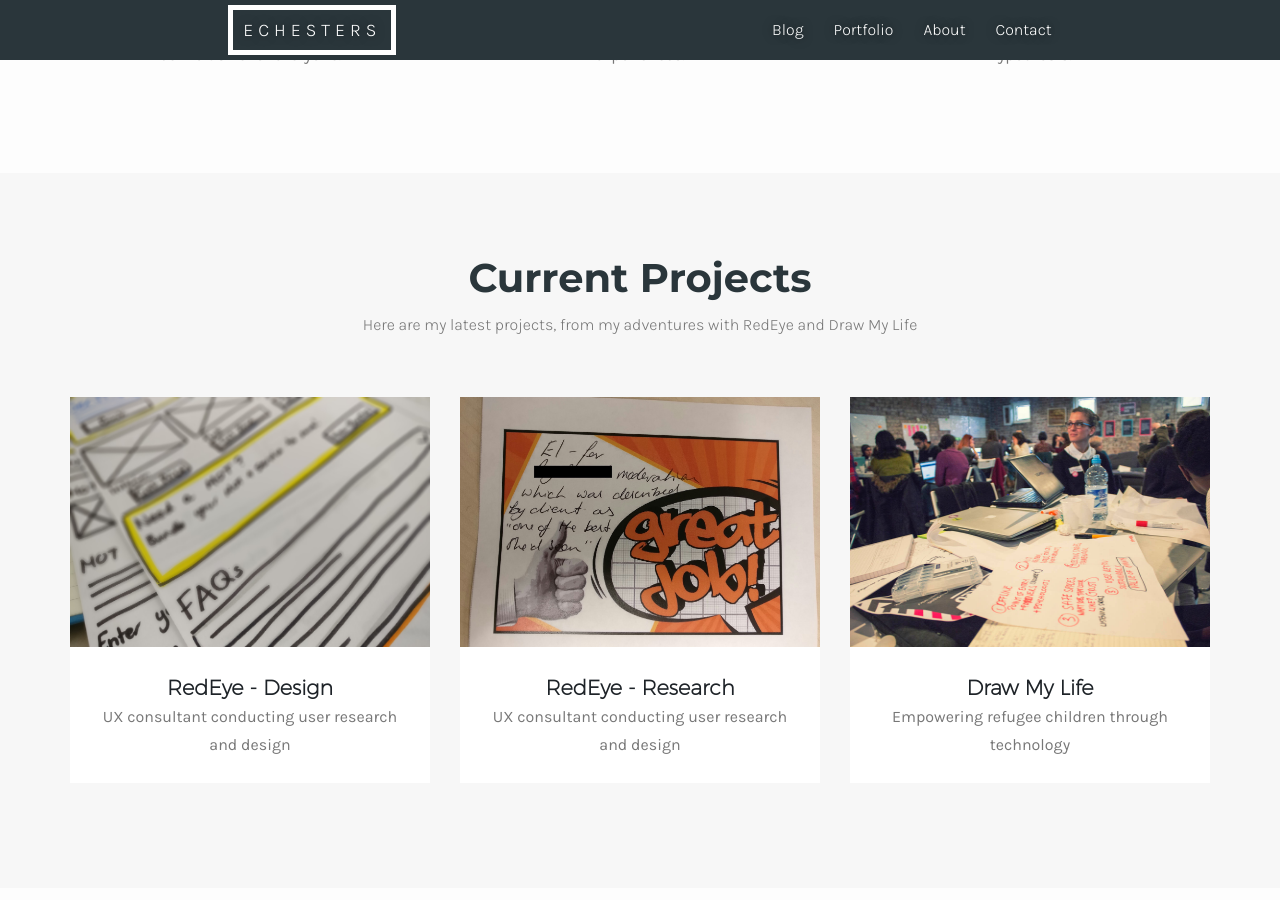
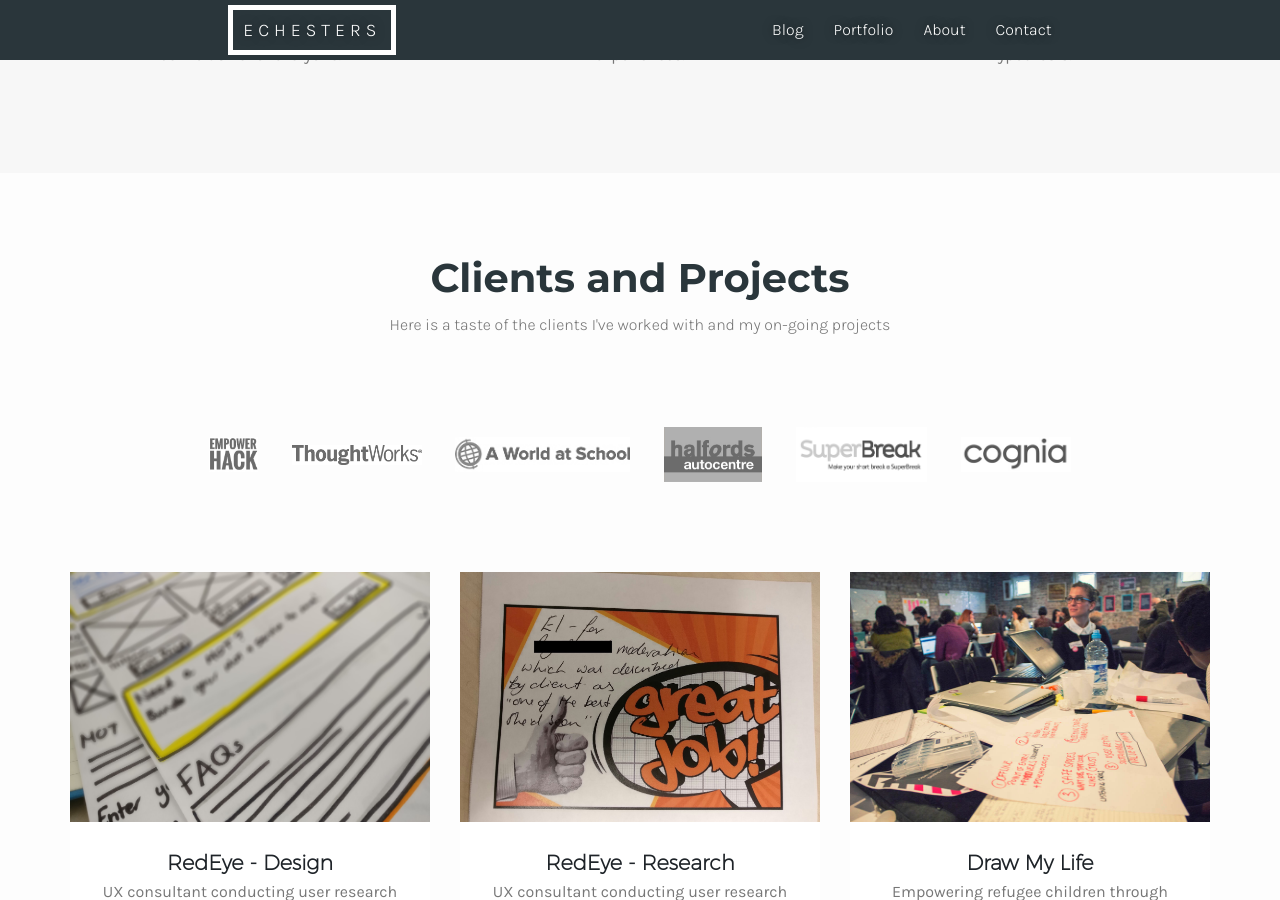
Before and after one commit to EChesters/echesters.github.io, a Jekyll site: the page built from portfolio.html, in a window 1280 px wide and 900 px high, scrolled down 1267 px. Built offline with Jekyll 4.4.1, drawn with Linux system fonts in a browser that asks for light colours; nearby versions of some CDN libraries; some of the changed text lies outside the part shown.

Commit message:
Moved the clients bar + Restyling of elements + Removed WHFNP from portfolio

```diff
--- a/_includes/_portfolio/about.html
+++ b/_includes/_portfolio/about.html
@@ -1,4 +1,4 @@
-<section id="about">
+<section id="about" class="bg-light-gray">
   <div class="container">
     <div class="row">
       <div class="col-lg-12 text-center">
--- a/_includes/_portfolio/clients.html
+++ b/_includes/_portfolio/clients.html
@@ -1,4 +1,4 @@
-<div id="clients" class="col-xs-12 col-md-8 position central">
+<div id="clients">
   <ul class="clients text-center">
     <li><img src="/images/portfolio/clients/eh.jpg" alt="EmpowerHack logo"></li>
     <li><img src="/images/portfolio/clients/tw.jpg" alt="thoughtworks logo" class="small"></li>
--- a/_includes/_portfolio/complete-projects.html
+++ b/_includes/_portfolio/complete-projects.html
@@ -75,23 +75,6 @@
             <p class="text-muted">Building and designing our in house API experience</p>
           </div>
         </div>
-
-        <div class="col-md-4 col-sm-6 portfolio-item">
-          <a href="/pages/women-hack-for-non-profits.html" class="portfolio-link" data-toggle="modal">
-            <div class="portfolio-hover">
-              <div class="portfolio-hover-content">
-                <i class="fa fa-eye" aria-hidden="true"></i>
-              </div>
-            </div>
-            <div class="portfolio-img-container">
-              <img src="/images/portfolio/whfnp/whfnp-7.jpg">
-            </div>
-          </a>
-          <div class="portfolio-caption">
-            <h4>Women Hack for Non Profits</h4>
-            <p class="text-muted">Open Source community for women and non-profits</p>
-          </div>
-        </div>
       </div>
     </div>
   </div>
--- a/_includes/_portfolio/current-projects.html
+++ b/_includes/_portfolio/current-projects.html
@@ -1,11 +1,14 @@
-<section id="current" class="bg-light-gray">
+<section id="current">
   <div class="container">
     <div class="row">
       <div class="col-lg-12 text-center">
-        <h2 class="section-heading">Current Projects</h2>
-        <h3 class="section-subheading text-muted">Here are my latest projects, from my adventures with RedEye and Draw My Life</h3>
+        <h2 class="section-heading">Clients and Projects</h2>
+        <h3 class="section-subheading text-muted">Here is a taste of the clients I've worked with and my on-going projects</h3>
       </div>
     </div>
+
+    {% include _portfolio/clients.html %}
+
     <div class="row">
       <div class="portfolio-items">
 
--- a/_sass/_portfolio.scss
+++ b/_sass/_portfolio.scss
@@ -561,6 +561,8 @@
 
 ul.clients {
   padding: $spacing-unit 0;
+  margin-left: 0;
+  margin-bottom: calc( #{$spacing-unit} * 2);
 
   li {
     list-style: none;
--- a/portfolio.html
+++ b/portfolio.html
@@ -4,8 +4,9 @@
 ---
 {% include _portfolio/header-portfolio.html %}
 {% include _portfolio/about.html %}
+
 {% include _portfolio/current-projects.html %}
 {% include _portfolio/complete-projects.html %}
 {% include _portfolio/redeye-clients.html %}
-{% include _portfolio/clients.html %}
+
 {% include _portfolio/skills.html %}
```
